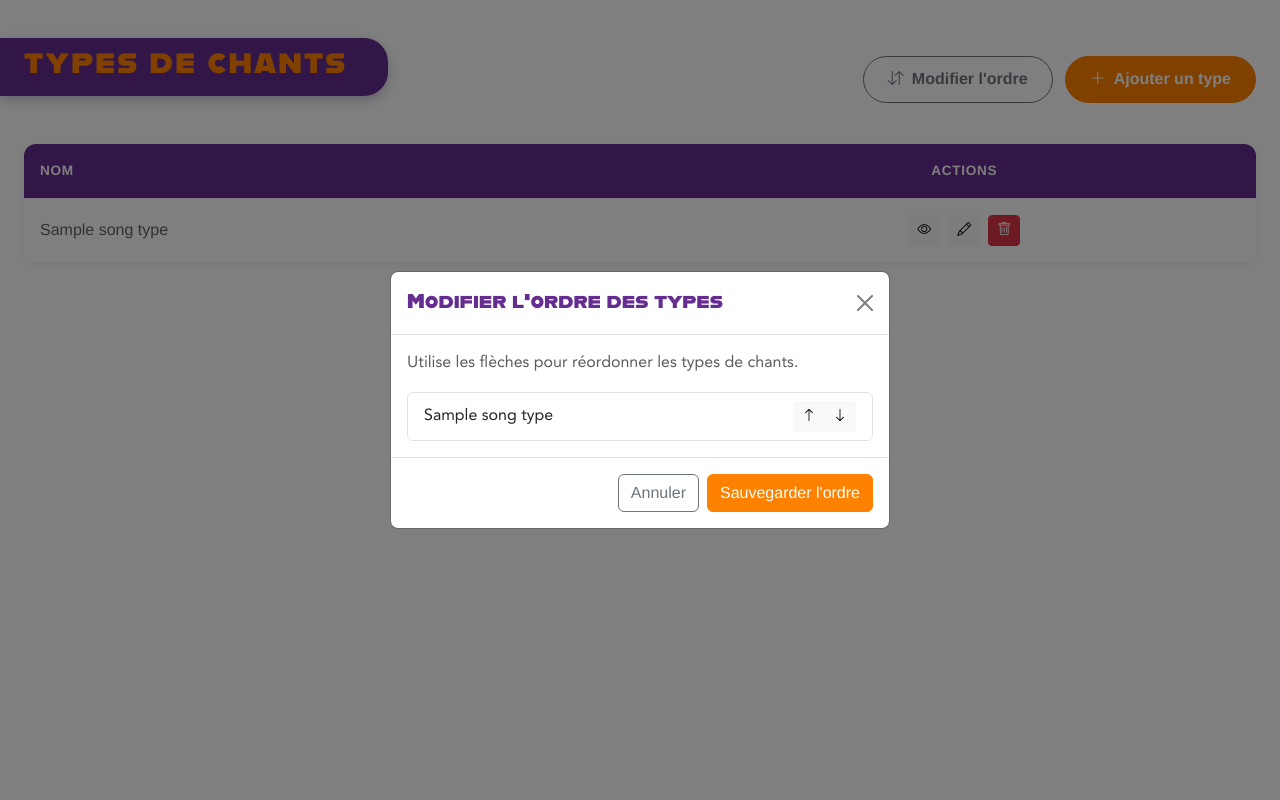
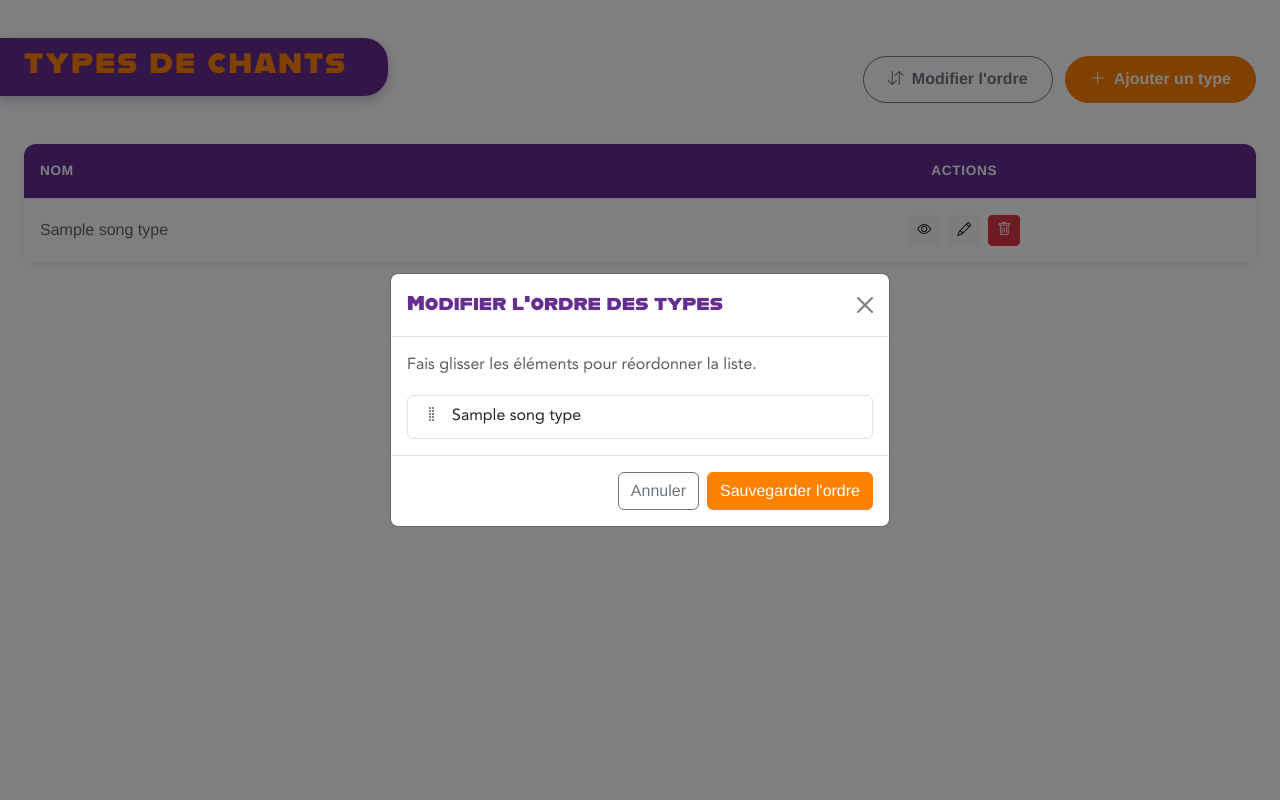
Before and after one commit to phandrieu/weddingManager, a Symfony app: template templates/songType/index.html.twig in a window 1280 px wide, after a click on "Modifier l'ordre". Run offline with Twig, Linux system fonts and the light colour scheme; the template is opened without the code that fills it: most values are stand-ins (such as "Sample title", 1, 10 or a date in 2020); style sheets or scripts are compiled from the project's sources; some libraries are stand-ins or nearby versions.

Commit message:
Corrections Dashboard & Profil

```diff
--- a/src/Form/UserProfileType.php
+++ b/src/Form/UserProfileType.php
@@ -24,8 +24,7 @@ class UserProfileType extends AbstractType
                 'delete_label' => 'Supprimer la photo',
                 'download_label' => 'Télécharger',
                 'download_uri' => false,
-                'image_uri' => true,
-                'imagine_pattern' => 'profile_thumb',
+                'image_uri' => false,
                 'attr' => [
                     'accept' => 'image/*'
                 ]
--- a/src/Form/UserType.php
+++ b/src/Form/UserType.php
@@ -24,8 +24,7 @@ class UserType extends AbstractType
                 'delete_label' => 'Supprimer la photo',
                 'download_label' => 'Télécharger',
                 'download_uri' => false,
-                'image_uri' => true,
-                'imagine_pattern' => 'profile_thumb',
+                'image_uri' => false,
                 'attr' => [
                     'accept' => 'image/*'
                 ]
--- a/templates/home/_dashboard_admin.html.twig
+++ b/templates/home/_dashboard_admin.html.twig
@@ -33,7 +33,7 @@
                         <li class="dashboard-list__item">
                             <div>
                                 <div class="fw-semibold">{{ wedding.title }}</div>
-                                <div class="text-muted small">{{ wedding.date ?? 'Date à définir' }}</div>
+                                <div class="text-muted small">{{ wedding.date ?? 'Date à définir' }} {% if wedding.church %} - {{ wedding.church }}{%if wedding.addressPostalCodeAndCity %} - {{ wedding.addressPostalCodeAndCity }}{% endif %}{% endif %}</div>
                             </div>
                             <a href="{{ wedding.viewUrl }}" class="btn btn-outline-secondary btn-sm">Ouvrir</a>
                         </li>
--- a/templates/home/_dashboard_couple.html.twig
+++ b/templates/home/_dashboard_couple.html.twig
@@ -11,6 +11,7 @@
                     <div class="form-card__title">
                         <span>{{ wedding.date ?? 'Date à définir' }}</span>
                         <h3 class="mb-0">{{ wedding.title }}</h3>
+                        <div class="text-muted small"><i class="bi bi-geo-alt me-1"></i>{{ wedding.church ?? "Non défini" }} {% if wedding.addressPostalCodeAndCity %} - {{ wedding.addressPostalCodeAndCity }}{% endif %}</div>
                     </div>
 
                     <div class="mb-3">
--- a/templates/home/_dashboard_musician.html.twig
+++ b/templates/home/_dashboard_musician.html.twig
@@ -17,7 +17,7 @@
                             <div>
                                 <div class="fw-semibold">{{ wedding.title }}</div>
                                 <div class="text-muted small">{{ wedding.date ?? 'Date à définir' }}{% if wedding.time %} • {{ wedding.time }}{% endif %}</div>
-                                <div class="text-muted small"><i class="bi bi-geo-alt me-1"></i>{{ wedding.church }}</div>
+                                <div class="text-muted small"><i class="bi bi-geo-alt me-1"></i>{{ wedding.church ?? "Non défini" }} {% if wedding.addressPostalCodeAndCity %} - {{ wedding.addressPostalCodeAndCity }}{% endif %}</div>
                             </div>
                             <div class="text-end">
                                 <span class="badge text-bg-light text-secondary">{{ wedding.pendingValidations }} / {{ wedding.totalSelections }} validé{{ wedding.totalSelections > 1 ? 's' : '' }}</span>
--- a/templates/home/_dashboard_parish.html.twig
+++ b/templates/home/_dashboard_parish.html.twig
@@ -17,7 +17,7 @@
                             <div>
                                 <div class="fw-semibold">{{ wedding.title }}</div>
                                 <div class="text-muted small">{{ wedding.date ?? 'Date à définir' }}{% if wedding.time %} • {{ wedding.time }}{% endif %}</div>
-                                <div class="text-muted small"><i class="bi bi-geo-alt me-1"></i>{{ wedding.church }}</div>
+                                <div class="text-muted small"><i class="bi bi-geo-alt me-1"></i>{{ wedding.church ?? "Non défini" }} {% if wedding.addressPostalCodeAndCity %} - {{ wedding.addressPostalCodeAndCity }}{% endif %}</div>
                             </div>
                             <div class="text-end">
                                 <span class="badge text-bg-light text-secondary">{{ wedding.pendingValidations }} / {{ wedding.totalSelections }} validé{{ wedding.totalSelections > 1 ? 's' : '' }}</span>
--- a/templates/songType/index.html.twig
+++ b/templates/songType/index.html.twig
@@ -67,19 +67,16 @@
                 {% if songTypes is empty %}
                     <p class="text-muted mb-0">Ajoute d'abord des types pour les ordonner.</p>
                 {% else %}
-                    <p class="text-muted">Utilise les flèches pour réordonner les types de chants.</p>
+                    <p class="text-muted">Fais glisser les éléments pour réordonner la liste.</p>
                     <ul class="list-group" id="songTypeReorderList">
                         {% for type in songTypes %}
-                            <li class="list-group-item d-flex justify-content-between align-items-center" data-id="{{ type.id }}">
-                                <span>{{ type.name }}</span>
-                                <span class="btn-group">
-                                    <button type="button" class="btn btn-sm btn-light reorder-up" title="Monter">
-                                        <i class="bi bi-arrow-up"></i>
-                                    </button>
-                                    <button type="button" class="btn btn-sm btn-light reorder-down" title="Descendre">
-                                        <i class="bi bi-arrow-down"></i>
-                                    </button>
-                                </span>
+                            <li class="list-group-item d-flex justify-content-between align-items-center" data-id="{{ type.id }}" draggable="true">
+                                <div class="d-flex align-items-center" style="gap:0.75rem;">
+                                    <span class="text-muted drag-handle" aria-hidden="true" style="cursor:grab;">
+                                        <i class="bi bi-grip-vertical"></i>
+                                    </span>
+                                    <span>{{ type.name }}</span>
+                                </div>
                             </li>
                         {% endfor %}
                     </ul>
@@ -109,33 +106,43 @@
                 return;
             }
 
-            const moveItem = (item, direction) => {
+            const getDragAfterElement = (container, y) => {
+                const items = [...container.querySelectorAll('li:not(.dragging)')];
+
+                return items.reduce((closest, child) => {
+                    const box = child.getBoundingClientRect();
+                    const offset = y - box.top - box.height / 2;
+                    if (offset < 0 && offset > closest.offset) {
+                        return { offset, element: child };
+                    }
+                    return closest;
+                }, { offset: Number.NEGATIVE_INFINITY, element: null }).element;
+            };
+
+            listEl.addEventListener('dragstart', (event) => {
+                const item = event.target.closest('li');
                 if (!item) {
                     return;
                 }
-                if (direction === 'up') {
-                    const prev = item.previousElementSibling;
-                    if (prev) {
-                        listEl.insertBefore(item, prev);
-                    }
-                } else if (direction === 'down') {
-                    const next = item.nextElementSibling;
-                    if (next) {
-                        listEl.insertBefore(item, next.nextElementSibling);
-                    }
-                }
-            };
+                item.classList.add('dragging');
+                event.dataTransfer.effectAllowed = 'move';
+            });
 
-            listEl.addEventListener('click', function (event) {
-                const button = event.target.closest('.reorder-up, .reorder-down');
-                if (!button) {
+            listEl.addEventListener('dragend', (event) => {
+                event.target.classList.remove('dragging');
+            });
+
+            listEl.addEventListener('dragover', (event) => {
+                event.preventDefault();
+                const dragging = listEl.querySelector('.dragging');
+                if (!dragging) {
                     return;
                 }
-                const item = button.closest('li');
-                if (button.classList.contains('reorder-up')) {
-                    moveItem(item, 'up');
+                const afterElement = getDragAfterElement(listEl, event.clientY);
+                if (!afterElement) {
+                    listEl.appendChild(dragging);
                 } else {
-                    moveItem(item, 'down');
+                    listEl.insertBefore(dragging, afterElement);
                 }
             });
 
```
Also changed, not shown: templates/user/edit.html.twig (+6 -3 lines), templates/user/profile.html.twig (+6 -3 lines).
